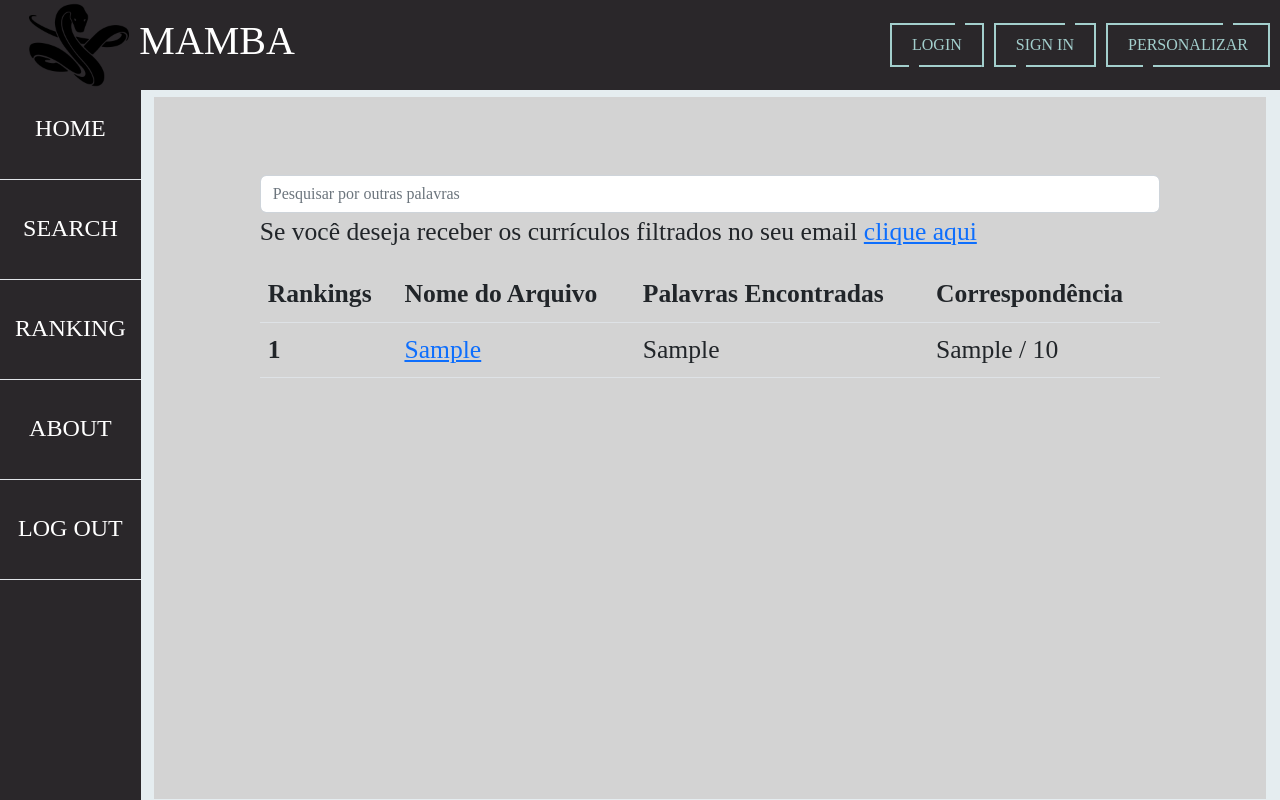
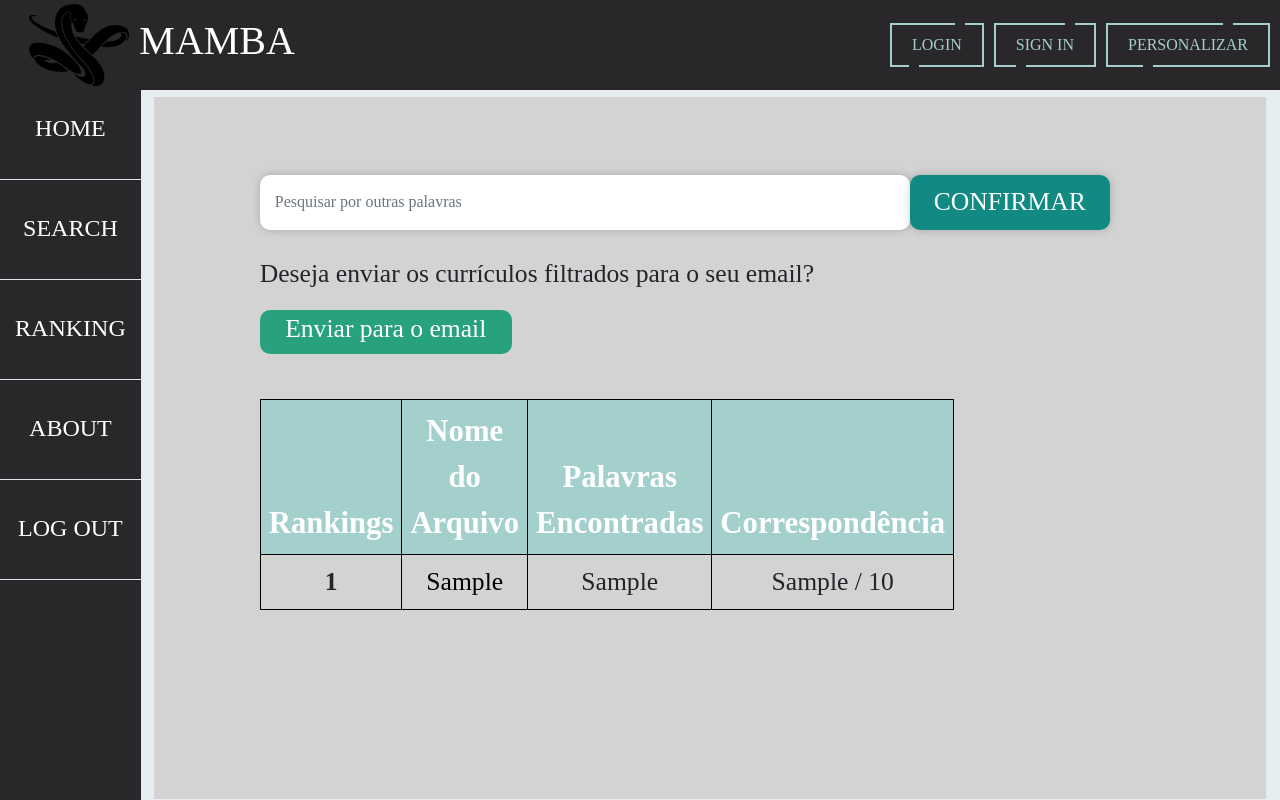
Before and after one commit to CairoDeAndrade/mamba-searcher, a Django app: template tcc_principal/super_searcher/templates/super_searcher/ranking_synonyms.html in a window 1280 px wide. Run offline with Django 4.2, Linux system fonts and the light colour scheme; the template is opened without the code that fills it: most values are stand-ins (such as "Sample title", 1, 10 or a date in 2020); some web fonts are replaced.

Commit message:
ranking upload

```diff
--- a/tcc_principal/super_searcher/templates/super_searcher/ranking_synonyms.html
+++ b/tcc_principal/super_searcher/templates/super_searcher/ranking_synonyms.html
@@ -3,7 +3,85 @@
 
 <!--CSS-->
 {% block static%}
-<!--<link rel="stylesheet" href="{% static 'css/ranking.css' %}">-->
+<style>
+.title h1{
+    text-align: center;
+    font-size: 6vh;
+    font-weight: 600;
+    padding-bottom: 3%
+}
+
+.table {
+    text-align: center;
+    width: 50%;
+    border: #000000 2px;
+}
+
+.titles {
+    background-color: #a3cfcd;
+    font-size: 1.2em;
+    color: rgb(255, 255, 255);
+}
+
+.column {
+    border: #000000;
+    border-style: solid;
+    border-width: 1px;
+}
+
+#link_name {
+    text-decoration: none;
+    color: rgb(0, 0, 0);
+  }
+
+#name:hover {
+    background-color: #b4b3b3;
+}
+
+.inputbox1{
+    margin-bottom: 3%;
+    width: 650px;
+    height: 55px;
+    border-radius: 10px;
+    border: 10px;
+    border: black;
+    box-shadow: 0px 0px 8px 0px rgba(0,0,0,0.2);
+    padding-left: 15px;
+}
+
+.input2 form{
+    display: inline-flex;
+}
+
+.submit{
+    background-color: #118a84;
+    color: #fff;
+    width: 200px;
+    height: 55px;
+    border-radius: 10px;
+    border: none;
+    box-shadow: 0px 0px 8px 0px rgba(0,0,0,0.2);
+}
+
+.submit:hover {
+    background-color: #16706c;
+}
+
+.email-button {
+    border-radius: 10px;
+    width: 28%;
+    margin-bottom: 5%;
+    background-color: #28a17e;
+    color: white;
+    border: none;
+    padding-top: v0.7h;
+    padding-bottom: 0.7vh;
+}
+
+.email-button:hover {
+    background-color: #218266;
+}
+</style>
 {% endblock %}
 
 <!--Title-->
@@ -17,19 +95,24 @@
              {% include 'partial/_messages.html' %}
 
             <!--Search bar-->
+            <div class="input2">
               <form method="get" action="{% url 'ranking_synonyms' %}">
                   <input class="form-control inputbox1"
                          type="search" value="{{ request.GET.term }}"
                          id="select_words"
                          placeholder="Pesquisar por outras palavras"
                          name="term">
+                  <button class="submit" type="submit">CONFIRMAR</button>
               </form>
-
+            </div>
         </div>
 
+    <div>
         <p>
-           Se você deseja receber os currículos filtrados no seu email <a href="{% url 'email_input' %}">clique aqui</a>
+            Deseja enviar os currículos filtrados para o seu email?
         </p>
+        <a href="{% url 'email_input' %}"><button class="email-button">Enviar para o email</button></a>
+    </div>
 
         <table class="table">
             <thead>
--- a/tcc_principal/super_searcher/templates/super_searcher/search.html
+++ b/tcc_principal/super_searcher/templates/super_searcher/search.html
@@ -114,7 +114,7 @@
   }
 
   .submit:hover {
-    background-color: #105451;
+    background-color: #16706c;
   }
 </style>
 
```
Also changed, not shown: tcc_principal/super_searcher/templates/super_searcher/ranking.html (+26 -13 lines), 1 other file. Lines whose indentation alone changed are shown as unchanged.
